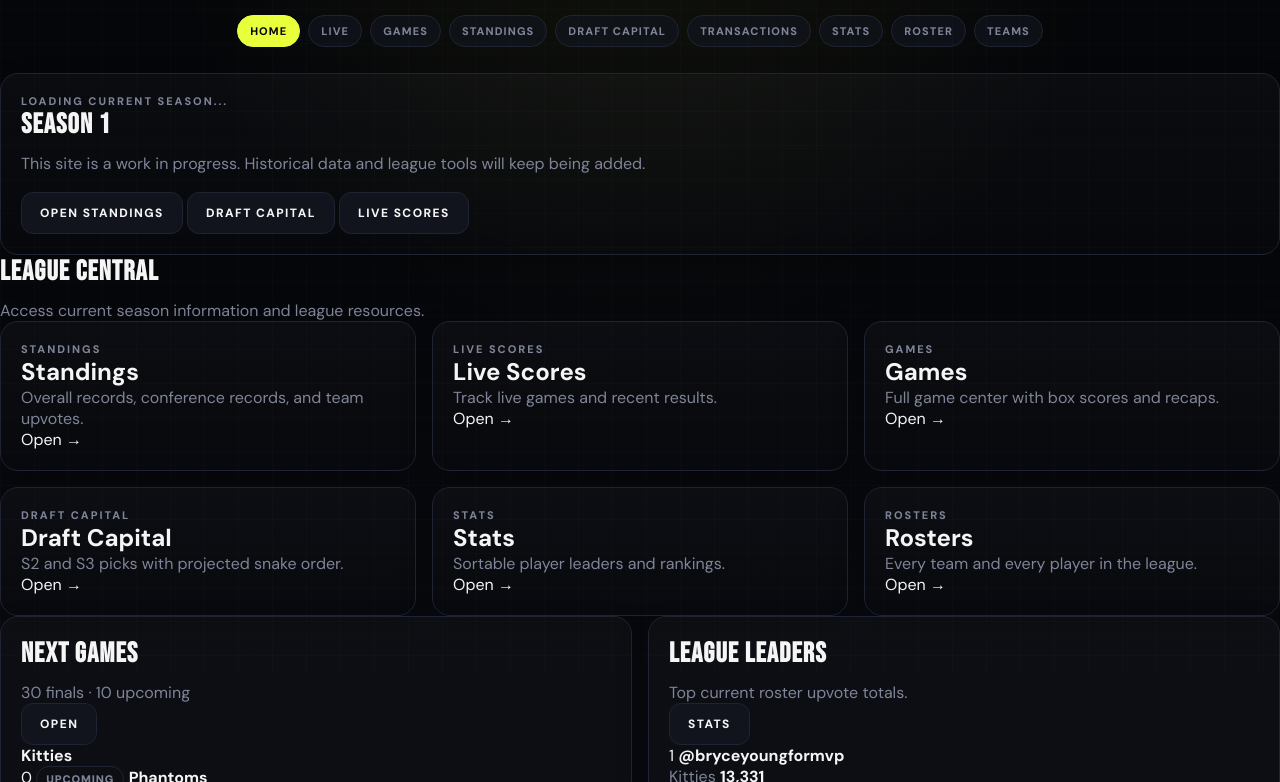
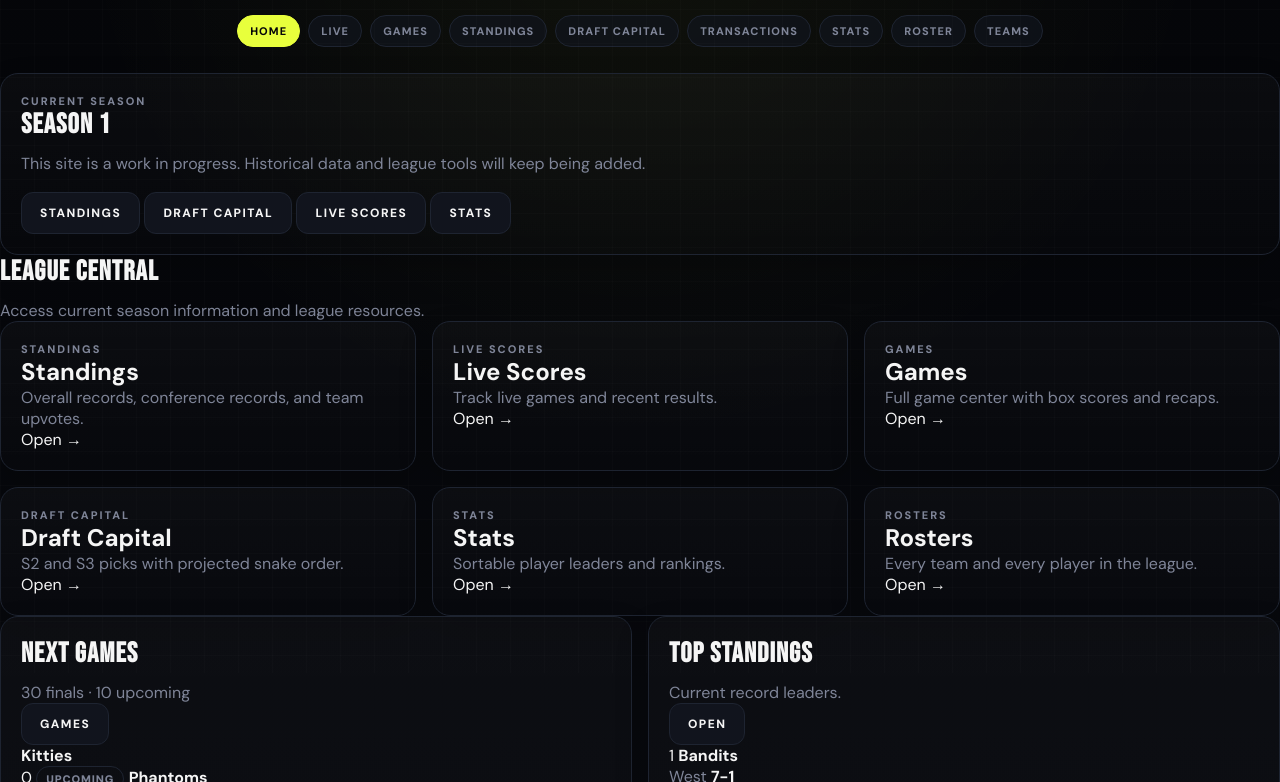
Before and after one commit to malikwillis/RULUpvoteLeague, a plain HTML site: page index.html in a window 1280 px wide. Shown: the part 127-909 px from the top of the page. Drawn offline with Linux system fonts and the light colour scheme.

Commit message:
Add files via upload

```diff
--- a/home-page.js
+++ b/home-page.js
@@ -23,17 +23,19 @@ loadLeagueData().then(originalData => {
   const finals = games.filter(game => homeGameStatus(game) === 'Final');
   const upcoming = games.filter(game => homeGameStatus(game) === 'Upcoming');
   const topPlayers = [...players].sort((a, b) => b.upvotes - a.upvotes).slice(0, 8);
+  const standings = buildHomeStandings(teams).slice(0, 5);
 
   root.innerHTML = `
     <section class="card home-hero-card">
-      <div class="label">Loading current season...</div>
+      <div class="label">Current Season</div>
       <h2 class="card-title">${escapeHtml(data.league?.season || 'Season 1')}</h2>
       <p class="muted">This site is a work in progress. Historical data and league tools will keep being added.</p>
 
       <div class="home-actions" style="margin-top:18px">
-        <a class="btn active" href="standings.html">Open Standings</a>
+        <a class="btn active" href="standings.html">Standings</a>
         <a class="btn" href="draft-capital.html">Draft Capital</a>
         <a class="btn" href="live.html">Live Scores</a>
+        <a class="btn" href="stats.html">Stats</a>
       </div>
     </section>
 
@@ -62,11 +64,33 @@ loadLeagueData().then(originalData => {
             <h2 class="card-title">${liveGames.length ? 'Live Now' : 'Next Games'}</h2>
             <p class="muted">${fmt(finals.length)} finals · ${fmt(upcoming.length)} upcoming</p>
           </span>
-          <a class="btn" href="games.html">Open</a>
+          <a class="btn" href="games.html">Games</a>
         </div>
         ${(liveGames.length ? liveGames : upcoming.slice(0, 5)).map(renderGame).join('') || '<div class="empty">No games listed.</div>'}
       </article>
 
+      <article class="card">
+        <div class="home-section-title">
+          <span>
+            <h2 class="card-title">Top Standings</h2>
+            <p class="muted">Current record leaders.</p>
+          </span>
+          <a class="btn" href="standings.html">Open</a>
+        </div>
+        ${standings.map((team, index) => `
+          <div class="trend-row">
+            <span class="rank-badge">${index + 1}</span>
+            <span>
+              <strong>${teamLink(team.name)}</strong><br>
+              <span class="muted">${escapeHtml(team.conference || '')}</span>
+            </span>
+            <strong>${escapeHtml(team.record || '0-0')}</strong>
+          </div>
+        `).join('') || '<div class="empty">No standings listed.</div>'}
+      </article>
+    </section>
+
+    <section class="grid two home-section">
       <article class="card">
         <div class="home-section-title">
           <span>
@@ -86,9 +110,8 @@ loadLeagueData().then(originalData => {
           </div>
         `).join('') || '<div class="empty">No stats listed.</div>'}
       </article>
-    </section>
 
-    <section class="card home-section">
+      <article class="card">
         <div class="home-section-title">
           <span>
             <h2 class="card-title">League History</h2>
@@ -96,6 +119,17 @@ loadLeagueData().then(originalData => {
           </span>
           <a class="btn" href="transactions.html">Transactions</a>
         </div>
+        <div class="grid two">
+          <div class="mini-card">
+            <div class="label">Teams</div>
+            <div class="kpi">${fmt(teams.length)}</div>
+          </div>
+          <div class="mini-card">
+            <div class="label">Players</div>
+            <div class="kpi">${fmt(players.length)}</div>
+          </div>
+        </div>
+      </article>
     </section>
   `;
 }).catch(error => {
@@ -155,3 +189,20 @@ function buildHomePlayers(data) {
     }));
   });
 }
+
+function buildHomeStandings(teams) {
+  return [...(teams || [])].sort((a, b) => {
+    const ar = parseHomeRecord(a.record);
+    const br = parseHomeRecord(b.record);
+    const ap = ar.games ? ar.wins / ar.games : 0;
+    const bp = br.games ? br.wins / br.games : 0;
+    return bp - ap || br.wins - ar.wins || Number(b.totalUpvotes || 0) - Number(a.totalUpvotes || 0);
+  });
+}
+
+function parseHomeRecord(record) {
+  const match = String(record || '0-0').match(/(\d+)\s*-\s*(\d+)/);
+  const wins = match ? Number(match[1]) : 0;
+  const losses = match ? Number(match[2]) : 0;
+  return { wins, losses, games: wins + losses };
+}
--- a/index.html
+++ b/index.html
@@ -5,7 +5,7 @@
   <meta name="viewport" content="width=device-width, initial-scale=1.0">
   <title>Real Upvote League</title>
   <link rel="preconnect" href="https://fonts.googleapis.com">
-  <link href="https://fonts.googleapis.com/css2?family=Bebas+Neue&family=DM+Sans:wght@400;500;700;800;900&display=swap" rel="stylesheet">
+  <link href="https://fonts.googleapis.com/css2?family=Bebas+Neue&family=DM+Sans:wght@400;500;700;800;900;1000&display=swap" rel="stylesheet">
   <link rel="stylesheet" href="styles.css">
 </head>
 <body>
--- a/layout.js
+++ b/layout.js
@@ -25,6 +25,7 @@ function applySavedTheme() {
 function toggleRulTheme() {
   const current = document.documentElement.getAttribute('data-theme') || 'dark';
   const next = current === 'dark' ? 'light' : 'dark';
+
   document.documentElement.setAttribute('data-theme', next);
   localStorage.setItem('RUL_THEME', next);
 
@@ -61,14 +62,12 @@ function pageHeader(data, activePage, eyebrow, title, subtitle) {
   const theme = document.documentElement.getAttribute('data-theme') || 'dark';
 
   header.innerHTML = `
-    <div class="rkl-topbar">
+    <div class="rul-topbar">
       <button class="theme-toggle" type="button" onclick="toggleRulTheme()" aria-label="Toggle theme">${theme === 'dark' ? '☀️' : '🌙'}</button>
     </div>
 
     <section class="rul-hero">
-      <div class="rul-logo-wrap">
-        <img class="rul-logo-img" src="rul-logo.png" alt="Real Upvote League logo">
-      </div>
+      <div class="rul-wordmark">RUL</div>
 
       <div class="eyebrow">${escapeHtml(eyebrow || league.homeEyebrow || 'Real Upvote League')}</div>
       <h1>${escapeHtml(title || league.name || 'Real Upvote League')}</h1>
```
Lines whose indentation alone changed are shown as unchanged.
